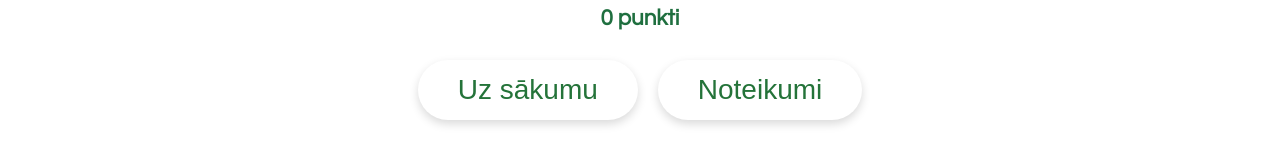
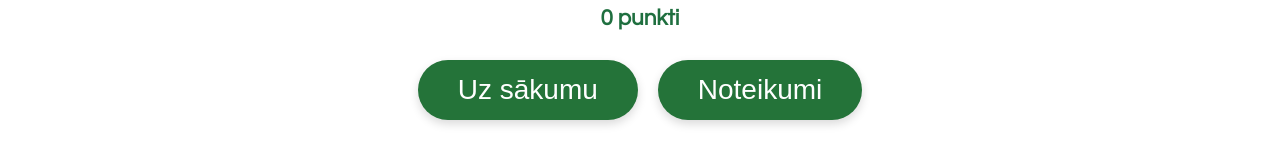
Before and after one commit to SimonaZemlicka/beiguversija, a plain HTML site: page spele.html in a window 1280 px wide. Shown: the part 495-660 px from the top of the page. Drawn offline with Linux system fonts and the light colour scheme.

Commit message:
Update spele.css

```diff
--- a/spele.css
+++ b/spele.css
@@ -116,8 +116,8 @@ body {
 }
 
 .btn {
-  background-color: white;
-  color: #247339;
+  background-color: #247339;
+  color: white;
   border: none;
   padding: 14px 40px;
   font-size: 28px;
```
